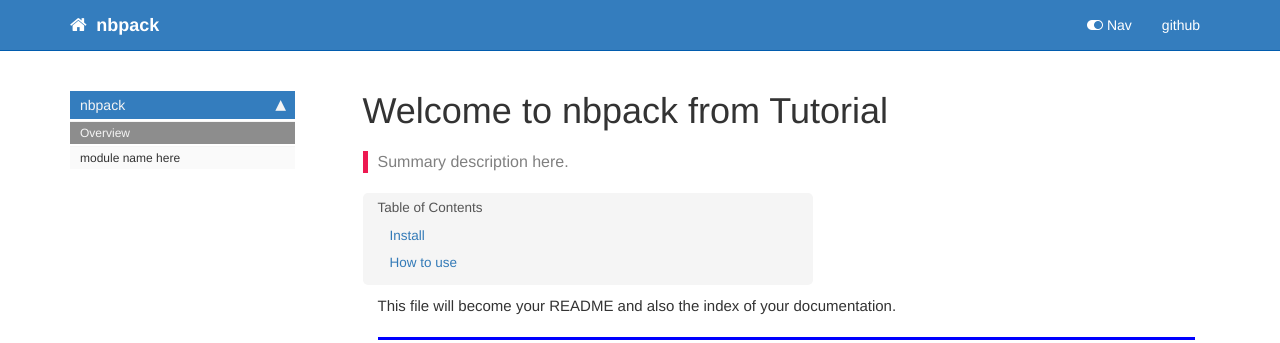
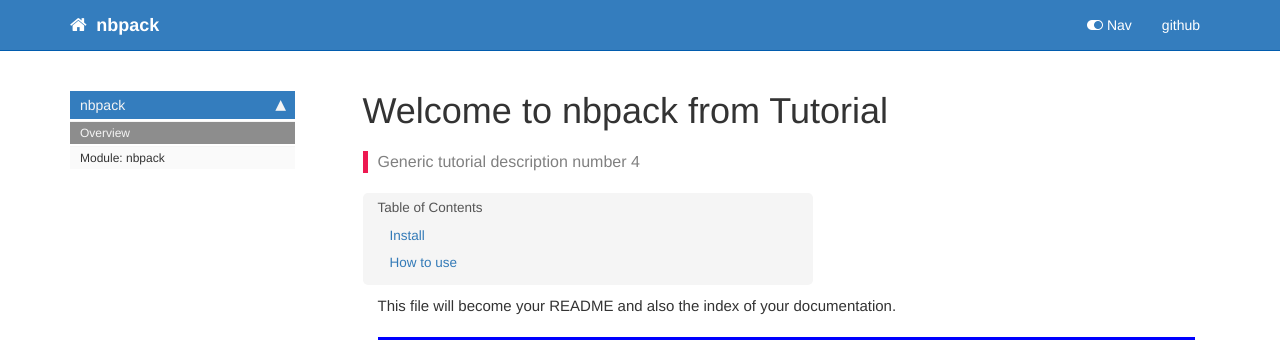
Before and after one commit to kdmalc/nb_pack, a Jekyll site: the page built from docs/index.html, in a window 1280 px wide. Shown: the top 343 px of the page. Built offline with Jekyll 4.4.1, drawn with Linux system fonts in a browser that asks for light colours; nearby versions of some CDN libraries; comment, search, counter and statistics services are not loaded.

Commit message:
Misc things that were in queue

```diff
--- a/docs/_data/sidebars/home_sidebar.yml
+++ b/docs/_data/sidebars/home_sidebar.yml
@@ -10,7 +10,7 @@ entries:
       title: Overview
       url: /
     - output: web,pdf
-      title: module name here
+      title: 'Module: nbpack'
       url: /core
     output: web
     title: nbpack
--- a/docs/index.html
+++ b/docs/index.html
@@ -5,8 +5,8 @@ title: Welcome to nbpack from Tutorial
 keywords: fastai
 sidebar: home_sidebar
 
-summary: "Summary description here."
-description: "Summary description here."
+summary: "Generic tutorial description number 4"
+description: "Generic tutorial description number 4"
 ---
 <!--
 
--- a/docs/sidebar.json
+++ b/docs/sidebar.json
@@ -1,6 +1,6 @@
 {
   "nbpack": {
     "Overview": "/",
-    "module name here": "/core"
+    "Module: nbpack": "/core"
   }
 }
```
Also changed, not shown: docs/core.html (+8 -1 lines), README.md.
